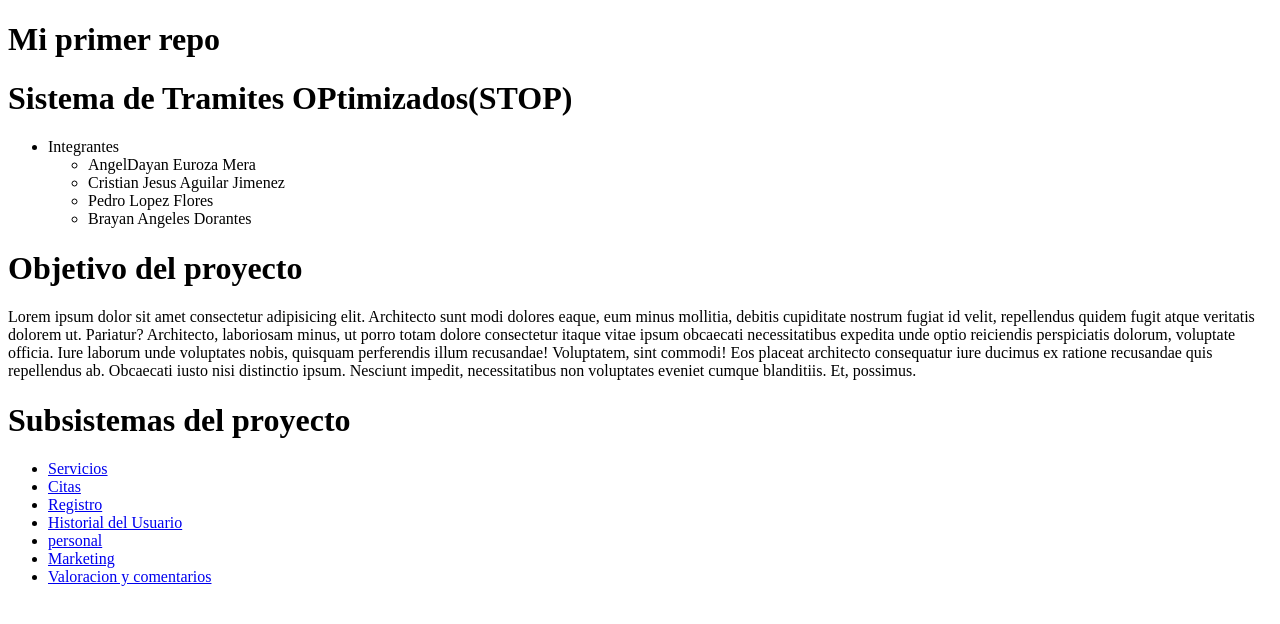
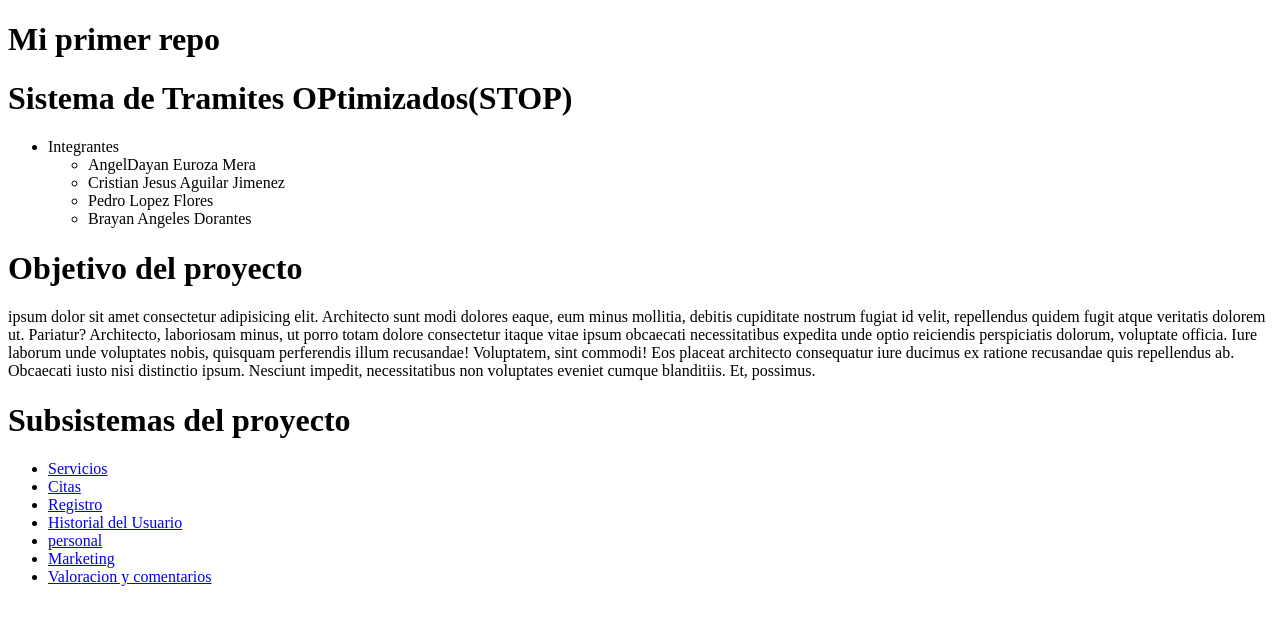
Before and after one commit to AngelDayanEM/stop, a plain HTML site: page index.html in a window 1280 px wide. Drawn offline with Linux system fonts and the light colour scheme.

Commit message:
se corregio algo

```diff
--- a/index.html
+++ b/index.html
@@ -22,7 +22,7 @@
     </ul>
 <h1>Objetivo del proyecto</h1>
 
-<p>Lorem ipsum dolor sit amet consectetur adipisicing elit. Architecto sunt modi dolores eaque, eum minus mollitia, debitis cupiditate nostrum fugiat id velit, repellendus quidem fugit atque veritatis dolorem ut. Pariatur?
+<p>ipsum dolor sit amet consectetur adipisicing elit. Architecto sunt modi dolores eaque, eum minus mollitia, debitis cupiditate nostrum fugiat id velit, repellendus quidem fugit atque veritatis dolorem ut. Pariatur?
 Architecto, laboriosam minus, ut porro totam dolore consectetur itaque vitae ipsum obcaecati necessitatibus expedita unde optio reiciendis perspiciatis dolorum, voluptate officia. Iure laborum unde voluptates nobis, quisquam perferendis illum recusandae!
 Voluptatem, sint commodi! Eos placeat architecto consequatur iure ducimus ex ratione recusandae quis repellendus ab. Obcaecati iusto nisi distinctio ipsum. Nesciunt impedit, necessitatibus non voluptates eveniet cumque blanditiis. Et, possimus.</p>
 
```
